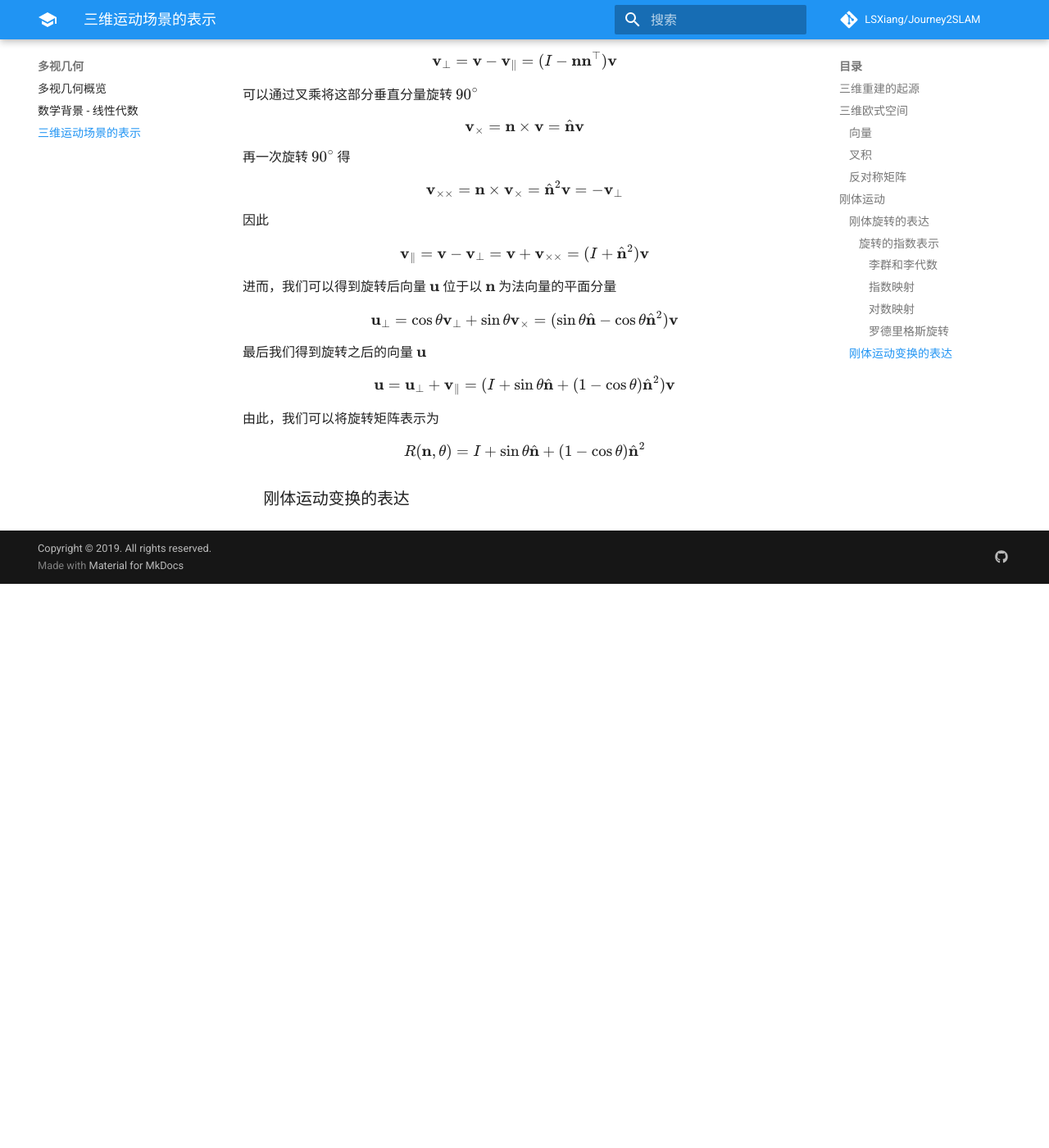
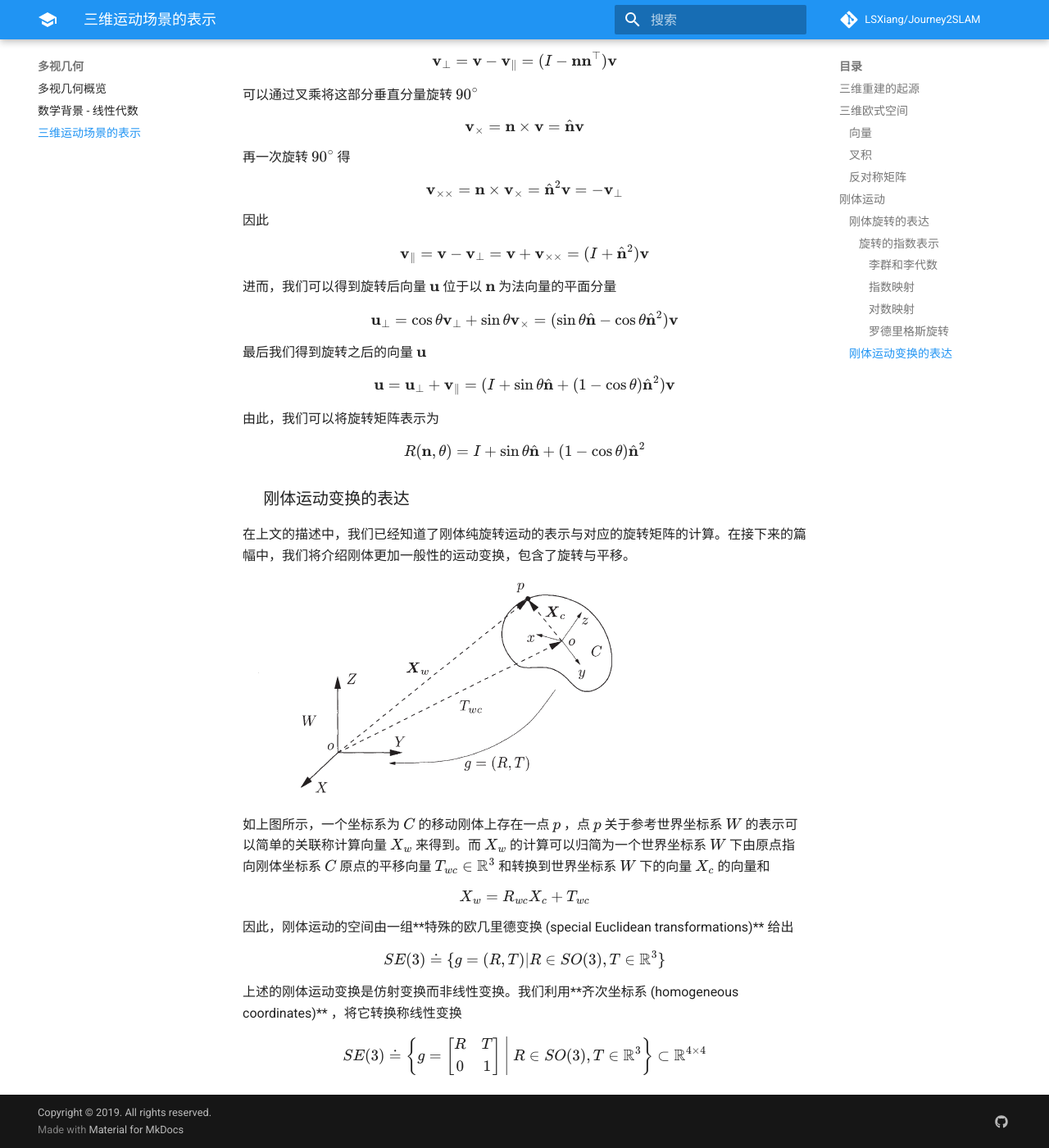
Before and after one commit to LSXiang/Journey2SLAM, an MkDocs documentation site: the page built from docs/multiple_view_geometry/RepreOf3DMoveScene.md, in a window 1280 px wide and 1400 px high, scrolled down 8013 px. Shown: the whole window at 82% size. Built offline with MkDocs 1.6.1 and Material for MkDocs 9.7.7, drawn with Linux system fonts in a browser that asks for light colours; formulas are drawn with MathJax 3; comment, search, counter and statistics services are not loaded; before the commit the page ends 8725 px from its top, so only the background shows below that.

Commit message:
record some knowledge points

```diff
--- a/docs/multiple_view_geometry/RepreOf3DMoveScene.md
+++ b/docs/multiple_view_geometry/RepreOf3DMoveScene.md
@@ -356,9 +356,27 @@ $$
 
 ### 刚体运动变换的表达
 
+在上文的描述中，我们已经知道了刚体纯旋转运动的表示与对应的旋转矩阵的计算。在接下来的篇幅中，我们将介绍刚体更加一般性的运动变换，包含了旋转与平移。
 
+![Rigid-body Motion](image/Rigid-body_Motion.png)
 
+如上图所示，一个坐标系为 $C$ 的移动刚体上存在一点 $p$ ，点 $p$ 关于参考世界坐标系 $W$ 的表示可以简单的关联称计算向量 $X_w$ 来得到。而 $X_w$ 的计算可以归简为一个世界坐标系 $W$ 下由原点指向刚体坐标系 $C$ 原点的平移向量 $T_{wc} \in \mathbb{R}^3$ 和转换到世界坐标系 $W$ 下的向量 $X_c$ 的向量和
 
+$$
+X_w = R_{wc}X_c + T_{wc}
+$$
+
+因此，刚体运动的空间由一组**特殊的欧几里德变换 (special Euclidean transformations)** 给出
+
+$$
+SE(3) \doteq \{ g=(R,T) | R \in SO(3), T \in \mathbb{R}^3 \}
+$$
+
+上述的刚体运动变换是仿射变换而非线性变换。我们利用**齐次坐标系 (homogeneous coordinates)** ，将它转换称线性变换
+
+$$
+SE(3) \doteq \left\{ g=\begin{bmatrix}R & T \\ 0 & 1 \end{bmatrix} \: \Bigg| \: R \in SO(3), T \in \mathbb{R}^3 \right\} \subset \mathbb{R}^{4\times4}
+$$
 
 
 
```
